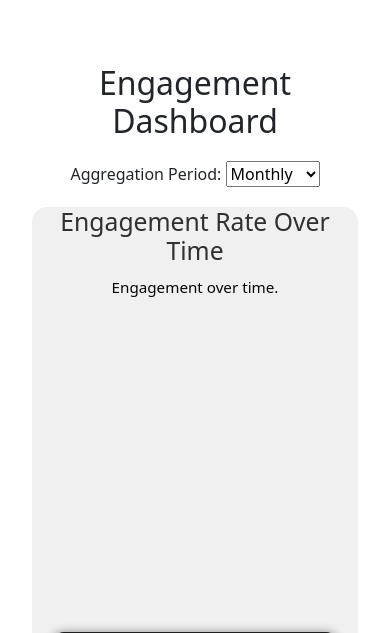
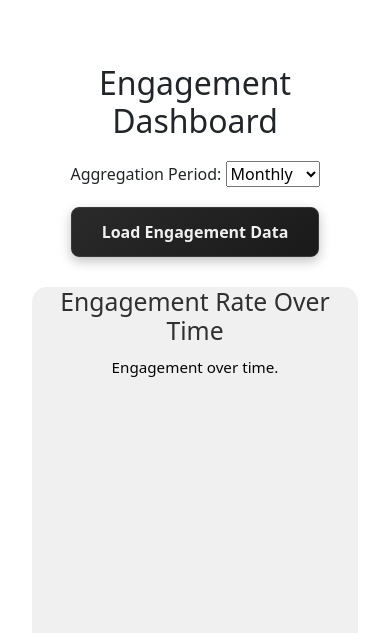
Before and after one commit to cluck28/bluesky-automation, a Flask app: template src/templates/engagement.html in a window 390 px wide. Shown: the part 56-689 px from the top of the page. Run offline with Flask 3, Linux system fonts and the light colour scheme; the template is opened without the code that fills it, so the values that code supplies are empty.

Commit message:
make webpage more responsive

```diff
--- a/src/analytics/aggregations.py
+++ b/src/analytics/aggregations.py
@@ -221,8 +221,8 @@ def agg_engagement_rate(engagement_df: DataFrame, period: str) -> Dict:
         "values": [
             x / y if y != 0 else 0
             for x, y in zip(
-                grouped_df["engagements_past_30"].to_list(),
-                grouped_df["post_past_30"].to_list(),
+                grouped_df["engagements_past_30"].fillna(0).to_list(),
+                grouped_df["post_past_30"].fillna(0).to_list(),
             )
         ],
     }
--- a/src/app.py
+++ b/src/app.py
@@ -3,7 +3,7 @@ from typing import List
 
 import pandas as pd
 from atproto import Client
-from flask import Flask, redirect, render_template, request, url_for
+from flask import Flask, redirect, render_template, request, url_for, jsonify
 from flask_caching import Cache
 from pandas import DataFrame
 from werkzeug.utils import secure_filename
@@ -163,11 +163,7 @@ def analytics():
     handle = user_profile.handle
     followers_count = user_profile.followers_count
     following_count = user_profile.follows_count
-    likes_data = get_user_post_likes(feed_posts)
-    followers = get_user_followers()
-    follows = get_user_follows()
-    likes_df = get_likes_dataframe(likes_data, follows, followers)
-    engagement_rate = get_engagement_score(likes_df, followers_count, period)
+    engagement_rate = get_engagement_score(feed_df, followers_count, period)
     total_likes = agg_user_feed_dataframe(
         feed_df, "total_likes", "like_count", "sum", period
     )
@@ -220,13 +216,18 @@ def analytics():
 
 @app.route("/engagement", methods=["GET"])
 def engagement():
+    return render_template("engagement.html")
+
+
+@app.route("/engagement/likes-data", methods=["GET"])
+def engagement_likes_data():
     period = request.args.get("period", "month")  # default to month
     feed_posts = get_user_feed()
     likes_data = get_user_post_likes(feed_posts)
-    reposts_data = get_user_post_reposts(feed_posts)
     followers = get_user_followers()
     follows = get_user_follows()
     likes_df = get_likes_dataframe(likes_data, follows, followers)
+    reposts_data = get_user_post_reposts(feed_posts)
     reposts_df = get_reposts_dataframe(reposts_data, follows, followers)
     engagement_df = get_engagement_dataframe(feed_posts, likes_df, reposts_df)
     engagement_over_time = agg_engagement_rate(engagement_df, period)
@@ -237,13 +238,11 @@ def engagement():
 
     # return engagers
     # how many people like many things
-
-    return render_template(
-        "engagement.html",
-        engagement_over_time=engagement_over_time,
-        engagement_by_hour=engagement_by_hour,
-        cohort_curves=cohort_curves,
-    )
+    return jsonify({
+        "engagement_over_time": engagement_over_time,
+        "engagement_by_hour": engagement_by_hour,
+        "cohort_curves": cohort_curves,
+    })
 
 
 if __name__ == "__main__":
--- a/src/static/css/engagement.css
+++ b/src/static/css/engagement.css
@@ -1,4 +1,3 @@
-
 .engagement-container {
     display: flex;
     flex-direction: column;
@@ -97,3 +96,87 @@ h1 {
         padding: 15px;
     }
 }
+
+/* ======= Fancy Button Styling ======= */
+/* ======= Button Wrapper ======= */
+.button-wrapper {
+    display: flex;
+    justify-content: center;
+    margin-bottom: 30px;
+}
+
+/* ======= Minimal Monochrome Button ======= */
+.load-btn {
+    position: relative;
+    display: inline-flex;
+    align-items: center;
+    justify-content: center;
+    padding: 12px 30px;
+    font-size: 1rem;
+    font-weight: 600;
+    color: #f0f0f0;
+    background: linear-gradient(145deg, #2a2a2a, #1a1a1a);
+    border: 1px solid #3a3a3a;
+    border-radius: 8px;
+    cursor: pointer;
+    transition: all 0.25s ease;
+    box-shadow: 0 4px 12px rgba(0, 0, 0, 0.25);
+}
+
+.load-btn:hover {
+    background: linear-gradient(145deg, #3a3a3a, #1f1f1f);
+    border-color: #555;
+    transform: translateY(-1px);
+    box-shadow: 0 6px 16px rgba(0, 0, 0, 0.35);
+}
+
+.load-btn:active {
+    transform: translateY(1px);
+    box-shadow: 0 2px 6px rgba(0, 0, 0, 0.3);
+}
+
+.load-btn:disabled {
+    opacity: 0.6;
+    cursor: not-allowed;
+}
+
+/* ======= Spinner ======= */
+.spinner {
+    margin-left: 10px;
+    width: 16px;
+    height: 16px;
+    border: 2px solid rgba(255, 255, 255, 0.2);
+    border-top-color: #fff;
+    border-radius: 50%;
+    animation: spin 0.9s linear infinite;
+}
+
+@keyframes spin {
+    to { transform: rotate(360deg); }
+}
+
+
+/* Optional: subtle entry animation for chart sections */
+.chart-row {
+    opacity: 0;
+    transform: translateY(30px);
+    animation: fadeInUp 0.6s ease forwards;
+}
+
+.chart-row:nth-of-type(2) {
+    animation-delay: 0.2s;
+}
+.chart-row:nth-of-type(3) {
+    animation-delay: 0.4s;
+}
+
+@keyframes fadeInUp {
+    from {
+        opacity: 0;
+        transform: translateY(30px);
+    }
+    to {
+        opacity: 1;
+        transform: translateY(0);
+    }
+}
--- a/src/templates/engagement.html
+++ b/src/templates/engagement.html
@@ -2,6 +2,7 @@
 {% block content %}
 <div class="engagement-container">
     <h1>Engagement Dashboard</h1>
+
     <!-- Aggregation Selector -->
     <form id="periodForm" method="GET" action="/engagement" style="margin-bottom: 20px;">
         <label for="periodSelect">Aggregation Period:</label>
@@ -13,6 +14,15 @@
             <option value="year" {% if request.args.get('period') == 'year' %}selected{% endif %}>Yearly</option>
         </select>
     </form>
+
+    <div class="button-wrapper">
+        <button id="loadLikesBtn" class="load-btn">
+            <span class="btn-text">Load Engagement Data</span>
+            <span class="spinner" style="display: none;"></span>
+        </button>
+    </div>
+
+
     <!-- Chart + Text Pairs -->
     <div class="chart-row">
         <div class="chart-text">
@@ -44,26 +54,75 @@
 </div>
 
 <script>
-    const chartData1 = {{ engagement_over_time | tojson }};
+let chart1, chart2, chart3;
+
+document.getElementById("loadLikesBtn").addEventListener("click", function() {
+    const btn = this;
+    const text = btn.querySelector(".btn-text");
+    const spinner = btn.querySelector(".spinner");
+    const period = document.getElementById("periodSelect").value;
+
+    btn.disabled = true;
+    text.textContent = "Loading...";
+    spinner.style.display = "inline-block";
+
+    fetch(`/engagement/likes-data?period=${period}`)
+        .then(response => response.json())
+        .then(data => {
+            btn.disabled = false;
+            text.textContent = "Reload Engagement Data";
+            spinner.style.display = "none";
+            renderCharts(data);
+        })
+        .catch(err => {
+            btn.disabled = false;
+            text.textContent = "Try Again";
+            spinner.style.display = "none";
+            alert("Failed to load engagement data.");
+            console.error(err);
+        });
+});
+
+function renderCharts(data) {
     const ctx1 = document.getElementById('engagementOverTime').getContext('2d');
-    const chartData2 = {{ engagement_by_hour | tojson }};
     const ctx2 = document.getElementById('engagementByHour').getContext('2d');
-    const chartData3 = {{ cohort_curves | tojson }};
     const ctx3 = document.getElementById('cohortCurve').getContext('2d');
 
-    new Chart(ctx1, {
+    // Destroy old charts if they exist
+    if (chart1) chart1.destroy();
+    if (chart2) chart2.destroy();
+    if (chart3) chart3.destroy();
+
+    chart1 = new Chart(ctx1, {
         type: 'bar',
         data: {
-            labels: chartData1.labels,
+            labels: data.engagement_over_time.labels,
             datasets: [{
                 label: 'Engagement Rate',
-                data: chartData1.values,
+                data: data.engagement_over_time.values,
                 backgroundColor: 'rgba(75, 192, 192, 0.4)',
                 borderColor: 'rgba(75, 192, 192, 1)',
                 borderWidth: 2
             }]
         },
-        options: {
+        options: chartOptions()
+    });
+
+    chart2 = new Chart(ctx2, {
+        type: 'bar',
+        data: data.engagement_by_hour,
+        options: chartOptions()
+    });
+
+    chart3 = new Chart(ctx3, {
+        type: 'line',
+        data: data.cohort_curves,
+        options: chartOptions()
+    });
+}
+
+function chartOptions() {
+    return {
         responsive: true,
         scales: {
             y: {
@@ -85,61 +144,7 @@
                 }
             }
         }
+    };
 }
-    });
-    new Chart(ctx2, {
-        type: 'bar',
-        data: chartData2,
-        options: {
-            responsive: true,
-            scales: {
-                y: {
-                    beginAtZero: true,
-                    grid: {
-                        color: 'rgba(255,255,255,0.1)'
-                    }
-                },
-                x: {
-                    grid: {
-                        color: 'rgba(255,255,255,0.1)'
-                    }
-                }
-            },
-            plugins: {
-                legend: {
-                    labels: {
-                        color: '#eee'
-                    }
-                }
-            }
-        }
-    });
-    new Chart(ctx3, {
-        type: 'line',
-        data: chartData3,
-        options: {
-            responsive: true,
-            scales: {
-                y: {
-                    beginAtZero: true,
-                    grid: {
-                        color: 'rgba(255,255,255,0.1)'
-                    }
-                },
-                x: {
-                    grid: {
-                        color: 'rgba(255,255,255,0.1)'
-                    }
-                }
-            },
-            plugins: {
-                legend: {
-                    labels: {
-                        color: '#eee'
-                    }
-                }
-            }
-        }
-    });
 </script>
 {% endblock %}
```
Also changed, not shown: src/analytics/engagement.py (+4 -3 lines). Lines whose indentation alone changed are shown as unchanged.
